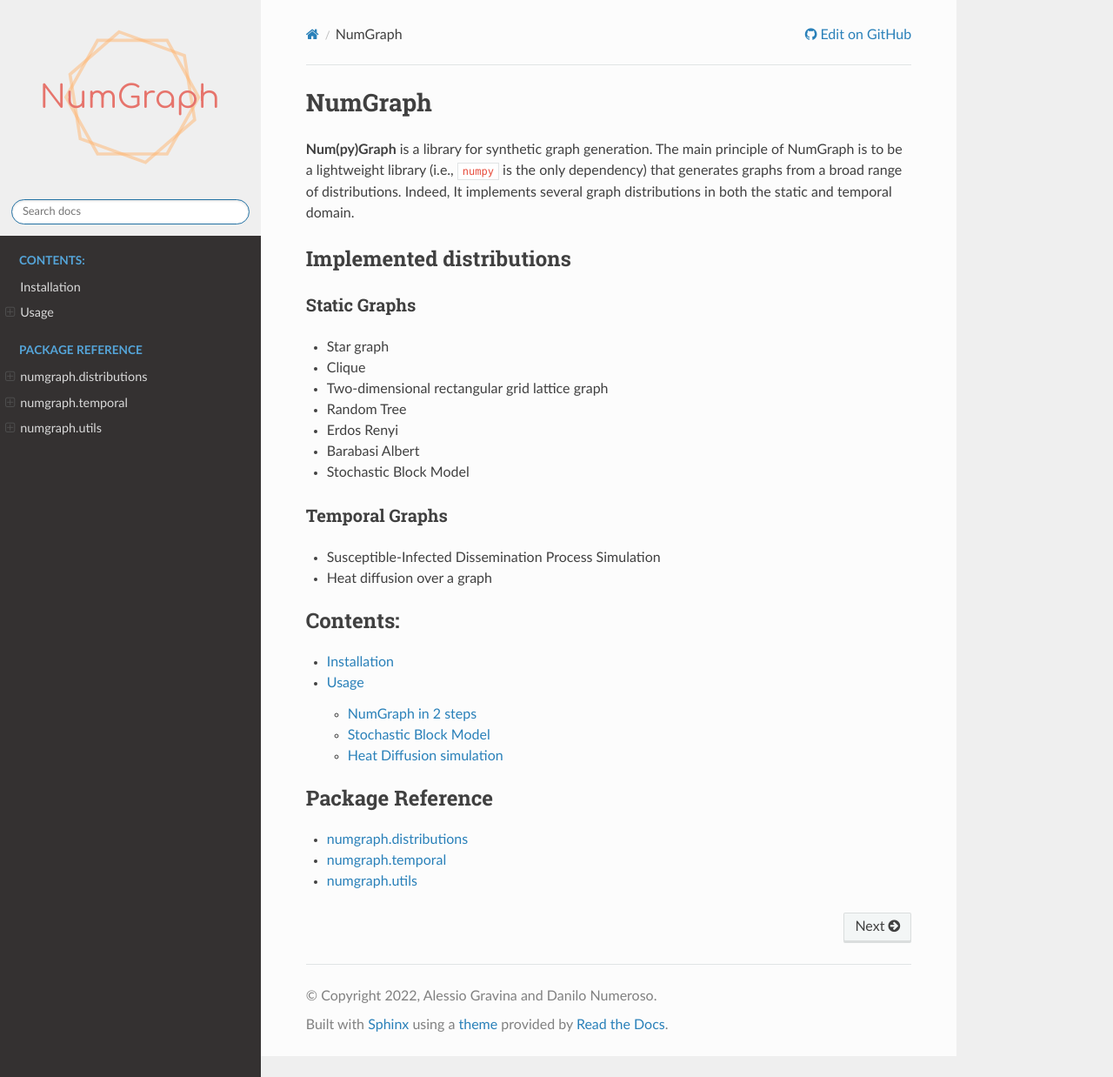
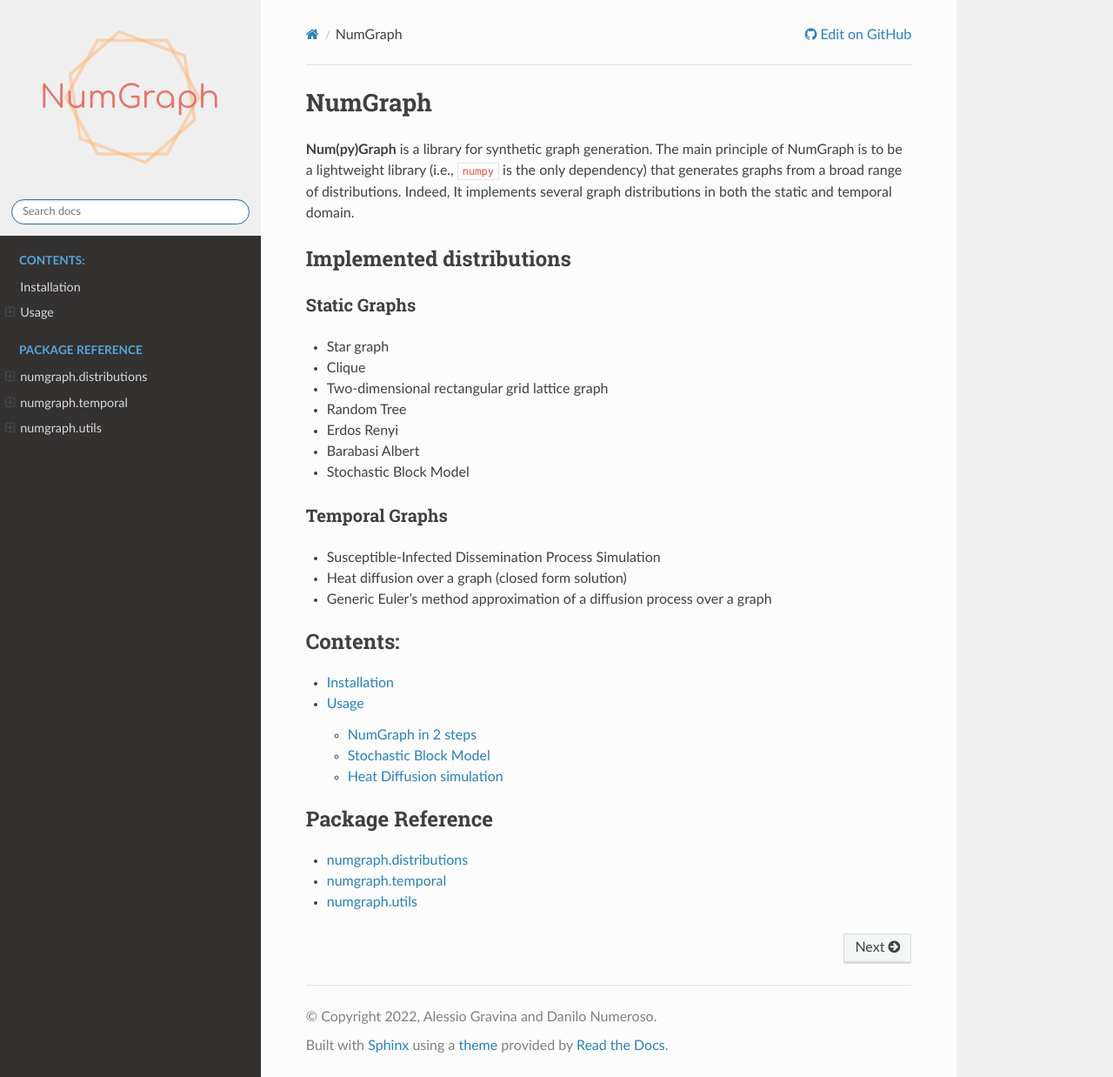
Before and after one commit to gravins/NumGraph, a Sphinx documentation site: the page built from docs/source/index.rst, in a window 1280 px wide and 1238 px high. Shown: the whole window at 87% size. Built offline with Sphinx 7.4.7 and the Read the Docs theme 2.0.0, drawn with Linux system fonts in a browser that asks for light colours.

```diff
--- a/docs/source/index.rst
+++ b/docs/source/index.rst
@@ -24,7 +24,8 @@ Temporal Graphs
 ~~~~~~~~~~~~~~~
 
 -  Susceptible-Infected Dissemination Process Simulation
--  Heat diffusion over a graph
+-  Heat diffusion over a graph (closed form solution)
+-  Generic Euler's method approximation of a diffusion process over a graph
 
 
 
```
Also changed, not shown: README.md (+2 -1 lines).
